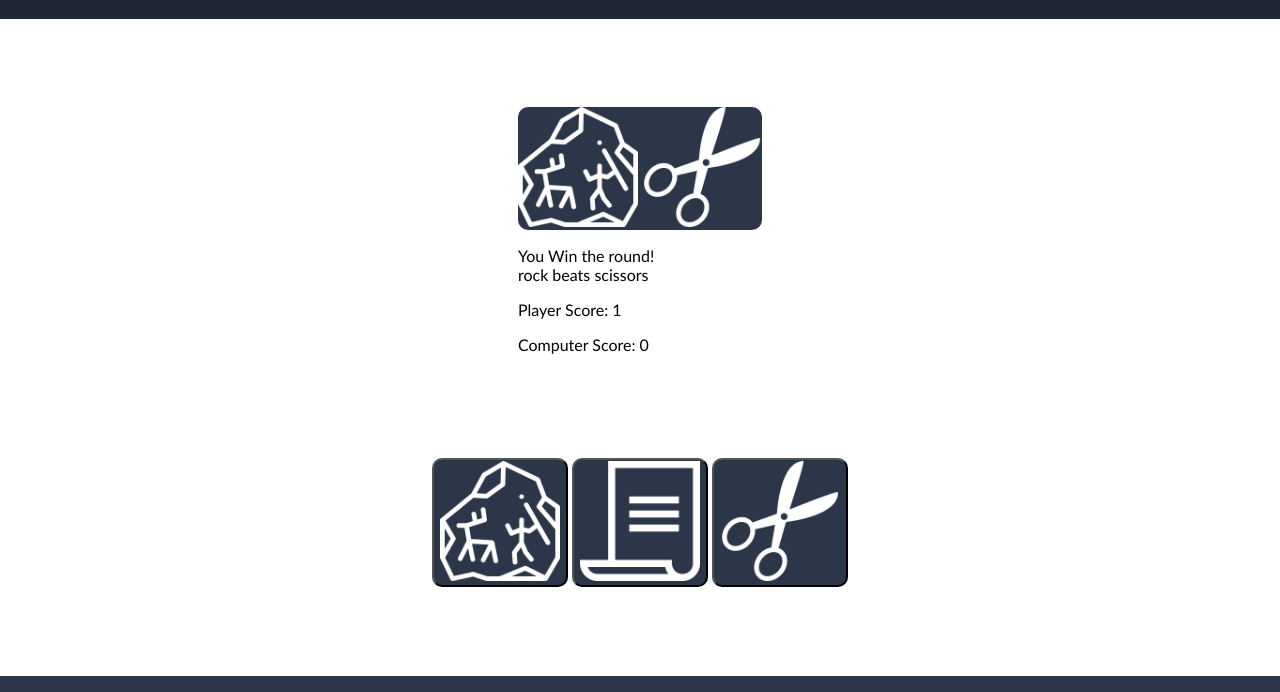
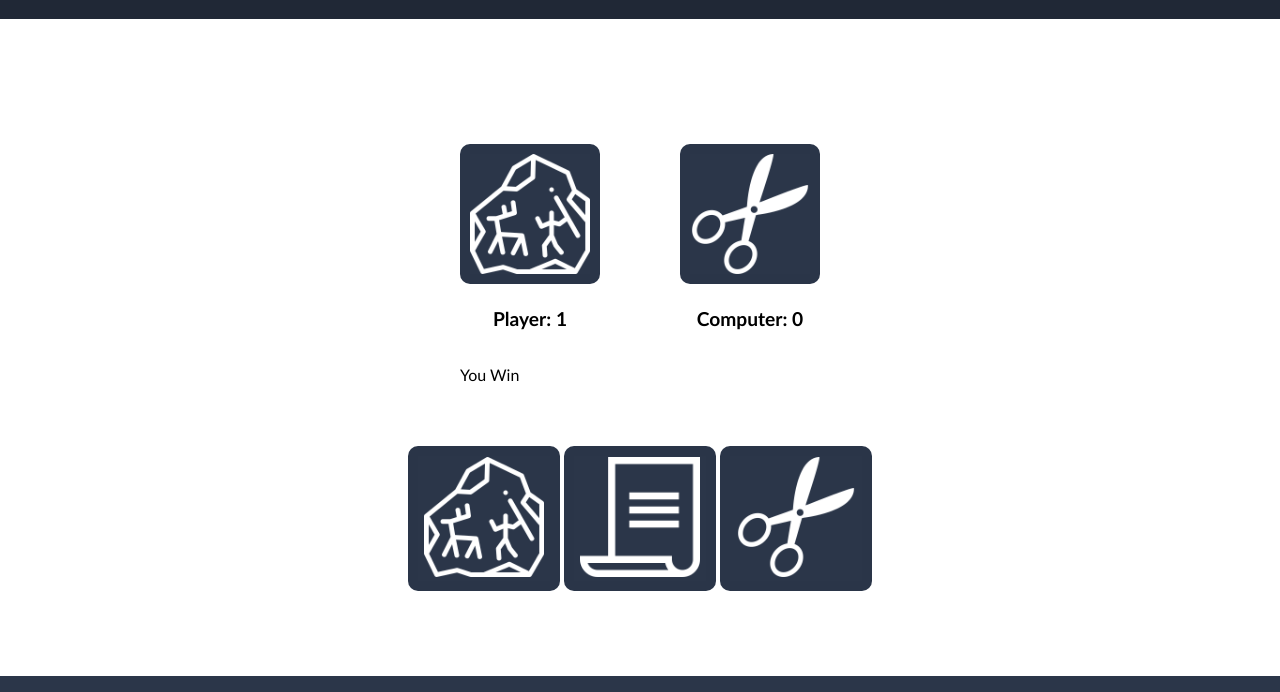
Before and after one commit to MohamedEmary/03-rock-paper-scissors, a plain HTML site: page index.html in a window 1280 px wide. Both pictures are taken after a click on the button 499 px from the left and 504 px from the top of the page. Shown: the part 63-755 px from the top of the page. Drawn offline with Linux system fonts and the light colour scheme.

Commit message:
improve both result imgs look & round result display

```diff
--- a/index.html
+++ b/index.html
@@ -16,9 +16,15 @@
     </div>
 
     <div id="result">
-      <div id="imges">
-        <img id="player-selection-img" src="" alt="" />
-        <img id="computer-selection-img" src="" alt="" />
+      <div id="images">
+        <div class="player-div">
+          <img id="player-selection-img" src="" alt="" />
+          <p id="player-p-text"></p>
+        </div>
+        <div class="computer-div">
+          <img id="computer-selection-img" src="" alt="" />
+          <p id="computer-p-text"></p>
+        </div>
       </div>
       <div id="result-text"></div>
     </div>
@@ -26,13 +32,13 @@
     <div id="main-container">
       <div id="buttons">
         <button id="rock">
-          <img src="img/rock.png" alt="Rock button image" />
+          <img src="img/rock.png" alt="Rock image" />
         </button>
         <button id="paper">
-          <img src="img/paper.png" alt="Paper button image" />
+          <img src="img/paper.png" alt="Paper image" />
         </button>
         <button id="scissors">
-          <img src="img/scissors.png" alt="Scissors button image" />
+          <img src="img/scissors.png" alt="Scissors image" />
         </button>
       </div>
     </div>
--- a/js/script.js
+++ b/js/script.js
@@ -20,6 +20,27 @@ function addSelectionImg(computerSelection = "", playerSelection = "") {
   }
   const imageSrc = `img/${selection}.png`;
   selectionImg.src = imageSrc;
+  selectionImg.alt = `${selection} image`;
+  const button = document.querySelector("button");
+  selectionImg.style.backgroundColor = "rgba(43, 54, 73, 0.997)";
+  selectionImg.style.borderRadius = "10px";
+  selectionImg.style.border = "10px solid rgba(43, 54, 73, 0.997)";
+}
+
+function writeResults(resultMsg) {
+  const resultDiv = document.querySelector("#result-text");
+  resultDiv.innerHTML = resultMsg;
+  const playerDiv = document.querySelector("#player-p-text");
+  const computerDiv = document.querySelector("#computer-p-text");
+  playerDiv.textContent = `Player: ${scoreHistory.playerScore}`;
+  computerDiv.textContent = `Computer: ${scoreHistory.computerScore}`;
+  if (isGameOver()) {
+    resultDiv.innerHTML +=
+      scoreHistory.playerScore > scoreHistory.computerScore
+        ? `<p>Player Win The Game</p>`
+        : `<p>Computer Win The Game</p>`;
+    scoreHistory = { playerScore: 0, computerScore: 0 };
+  }
 }
 
 function playGameRound(playerSelection) {
@@ -31,15 +52,15 @@ function playGameRound(playerSelection) {
     scissors: "paper",
   };
   if (computerSelection === playerSelection) {
-    msg = `<p>Draw!<br>You and Computer both chose ${computerSelection}</p>`;
+    msg = `<p>Draw!</p>`;
   } else if (winConditions[playerSelection] === computerSelection) {
-    msg = `<p>You Win the round!<br>${playerSelection} beats ${computerSelection}</p>`;
+    msg = `<p>You Win</p>`;
     scoreHistory.playerScore++;
   } else {
-    msg = `<p>You Lost the round!<br>${computerSelection} beats ${playerSelection}</p>`;
+    msg = `<p>You Lost</p>`;
     scoreHistory.computerScore++;
   }
-  writeResultDiv(msg);
+  writeResults(msg);
 }
 
 function isGameOver() {
@@ -47,20 +68,6 @@ function isGameOver() {
     scoreHistory.playerScore === MAX_ROUNDS ||
     scoreHistory.computerScore === MAX_ROUNDS
   );
-}
-
-function writeResultDiv(resultMsg) {
-  const resultDiv = document.querySelector("#result-text");
-  resultDiv.innerHTML = resultMsg;
-  resultDiv.innerHTML += `<p>Player Score: ${scoreHistory.playerScore}</p>`;
-  resultDiv.innerHTML += `<p>Computer Score: ${scoreHistory.computerScore}</p>`;
-  if (isGameOver()) {
-    resultDiv.innerHTML +=
-      scoreHistory.playerScore > scoreHistory.computerScore
-        ? `<p>Player Win The Game</p>`
-        : `<p>Computer Win The Game</p>`;
-    scoreHistory = { playerScore: 0, computerScore: 0 };
-  }
 }
 
 function handlePlayerSelection(selection) {
--- a/style/style.css
+++ b/style/style.css
@@ -24,23 +24,29 @@ body {
   background-color: rgba(32, 40, 54, 0.997);
   text-align: center;
   justify-content: center;
+  margin-bottom: 5vh;
 }
 
-button,
-#imges {
-  background-color: transparent;
-  /* border: none; */
+button {
+  border: 10px solid rgba(43, 54, 73, 0.997);
   background-color: rgba(43, 54, 73, 0.997);
   border-radius: 10px;
 }
 
-/* #imges img {
-  padding: 20px;
-  border: 2px solid black;
-} */
-
 img {
   width: 15vh;
+}
+
+#images {
+  display: flex;
+  text-align: center;
+  font-size: larger;
+  font-weight: bold;
+  margin-top: 5vh;
+}
+
+#images .computer-div {
+  margin-left: 10vh;
 }
 
 .footer {
@@ -49,6 +55,7 @@ img {
   background-color: rgba(43, 54, 73, 0.997);
   justify-content: center;
   margin: 0;
+  margin-top: 5vh;
   padding: 0px;
   font-size: larger;
 }
```
